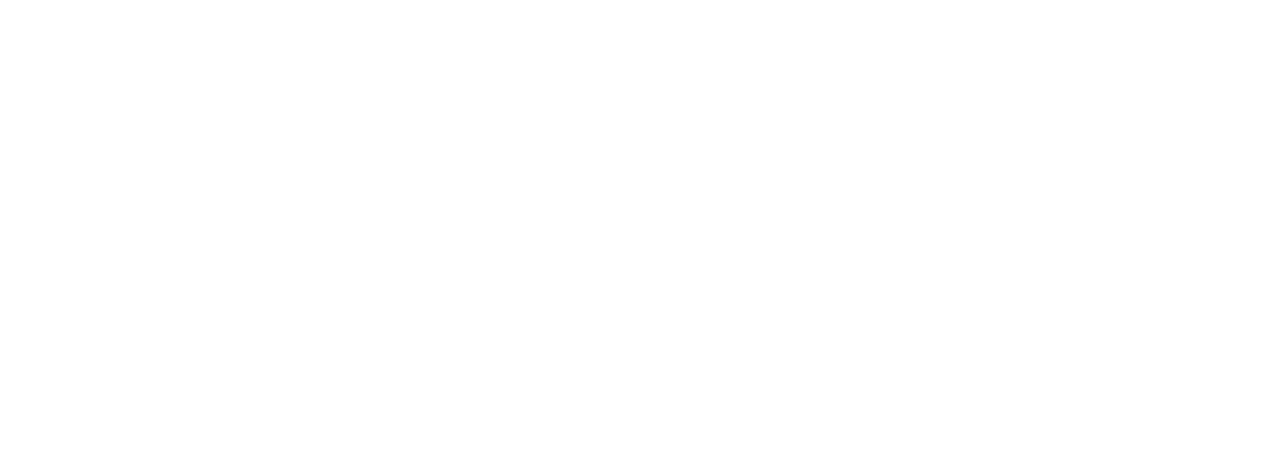
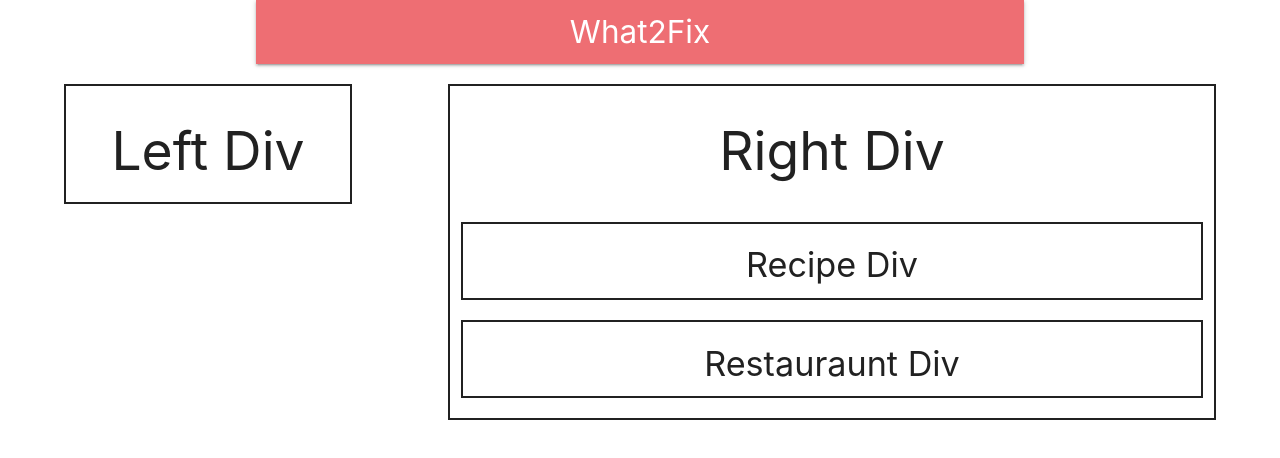
Before and after one commit to zhenyang9261/web-project1, a plain HTML site: page index.html in a window 1280 px wide. Drawn offline with nearby package versions, Linux system fonts and the light colour scheme.

Commit message:
adding boilerplate html/css. adding the directory to the repo. will serve as the base for the master

```diff
--- /dev/null
+++ b/assets/css/style.css
@@ -0,0 +1,29 @@
+#title {
+    margin: 0 auto;
+    width: 60%;
+}
+
+#left-div {
+    margin-top: 20px;
+    border: solid 2px;
+}
+
+#right-div {
+    margin-top: 20px;
+    border: solid 2px;
+}
+
+#recipe-div {
+    margin-top: 20px;
+    border: solid 2px;
+}
+
+#rest-div {
+    margin-top: 20px;
+    margin-bottom: 20px;
+    border: solid 2px;
+}
+
+.container {
+    width: 90%;
+}
--- a/index.html
+++ b/index.html
@@ -1,12 +1,42 @@
 <!DOCTYPE html>
 <html lang="en">
+
 <head>
     <meta charset="UTF-8">
     <meta name="viewport" content="width=device-width, initial-scale=1.0">
     <meta http-equiv="X-UA-Compatible" content="ie=edge">
-    <title>Skeleton</title>
+    <link rel="stylesheet" href="https://cdnjs.cloudflare.com/ajax/libs/materialize/1.0.0/css/materialize.css">
+    <script src="https://cdnjs.cloudflare.com/ajax/libs/materialize/1.0.0/js/materialize.js"></script>
+    <link rel="stylesheet" href="./assets/css/style.css">
+    <title>Skeleton 3 Div Layout</title>
 </head>
+
 <body>
+    <nav id="title" >
+         <div class="nav-wrapper">
+             <a href="#" class="brand-logo center">What2Fix</a>
+        </div>
+    </nav>
 
+    <div class="container">
+    <div class="row">
+        <div id="left-div" class="col l3 center-align">
+            <h2>Left Div</h2>
+        </div>
+
+        <div id="right-div" class="col l8 offset-l1 center-align">
+            <h2>Right Div</h2>
+            <div id="recipe-div" class="col l12">
+                <h4>Recipe Div</h4>
+            </div>
+
+            <div id="rest-div" class="col l12">
+                <h4>Restauraunt Div</h4>
+            </div>
+        </div>
+
+    </div>
+    </div>
 </body>
+
 </html>
```
